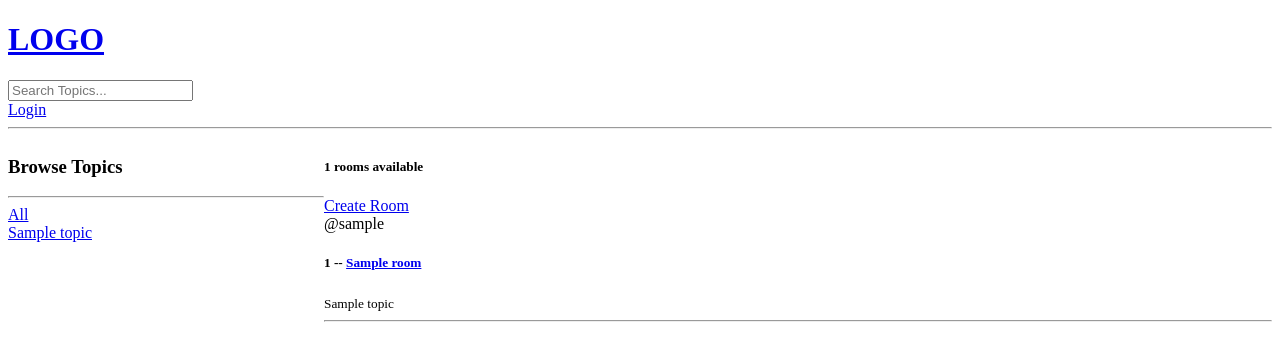
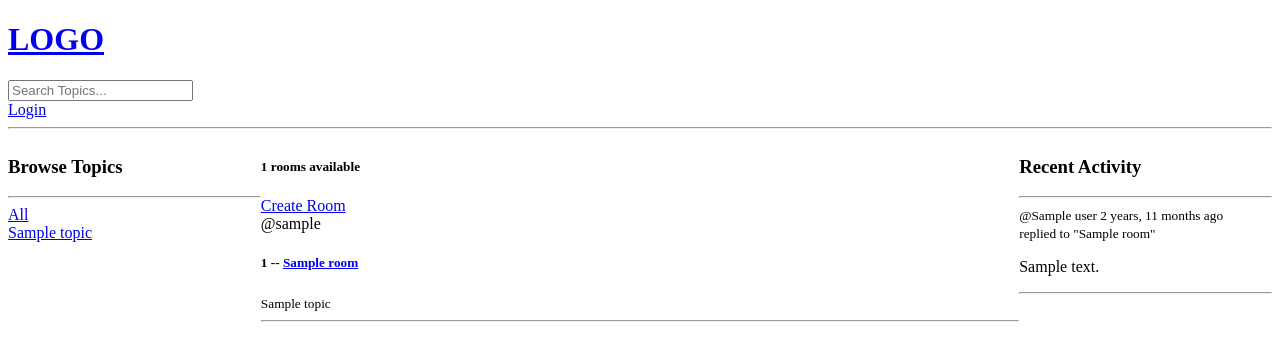
Before and after one commit to ylijokic/Discord_App, a Django app: template discord_app/base/templates/base/home.html in a window 1280 px wide. Shown: the top 361 px of the page. Run offline with Django 3.2, Linux system fonts and the light colour scheme; the template is opened without the code that fills it: most values are stand-ins (such as "Sample title", 1, 10 or a date in 2020).

Commit message:
Activity feed & create re-useable component templates

```diff
--- a/discord_app/base/models.py
+++ b/discord_app/base/models.py
@@ -31,5 +31,8 @@ class Message(models.Model):
     updated = models.DateTimeField(auto_now=True)
     created = models.DateTimeField(auto_now_add=True)
 
+    class Meta:
+        ordering = ['-updated', '-created']
+
     def __str__(self) -> str:
         return self.body[0:50]
--- /dev/null
+++ b/discord_app/base/templates/base/activity_component.html
@@ -0,0 +1,14 @@
+<h3>Recent Activity</h3>
+<hr>
+{% for room_message in room_messages%}
+<div>
+    <small>@{{room_message.user}} {{room_message.created|timesince}} ago</small>
+    <br>
+    <small>replied to "{{room_message.room}}"</small>
+    <p>{{room_message}}</p>
+    {% if request.user == room_message.user %}
+    <a href="{% url 'delete-message' room_message.id %}">Delete</a>
+    {% endif %}
+    <hr>
+</div>
+{% endfor %}
--- /dev/null
+++ b/discord_app/base/templates/base/feed_component.html
@@ -0,0 +1,14 @@
+<div>
+    {% for room in rooms %}
+    <div>
+        {% if request.user == room.host %}
+        <a href="{% url 'update-room' room.id %}">Edit</a>
+        <a href="{% url 'delete-room' room.id %}">Delete</a>
+        {% endif %}
+        <span>@{{room.host.username}}</span>
+        <h5>{{room.id}} -- <a href="{% url 'room' room.id %}">{{room.name}}</a></h5>
+        <small>{{room.topic.name}}</small>
+        <hr>
+    </div>
+    {% endfor %}
+</div>
--- a/discord_app/base/templates/base/home.html
+++ b/discord_app/base/templates/base/home.html
@@ -4,40 +4,21 @@
 <style>
     .home-container {
         display: grid;
-        grid-template-columns: 1fr 3fr;
+        grid-template-columns: 1fr 3fr 1fr;
     }
 </style>
 
 <div class="home-container">
     <div>
-        <h3>Browse Topics</h3>
-        <hr>
-        <div>
-            <a href="{% url 'home' %}">All</a>
-        </div>
-        {% for topic in topics%}
-        <div>
-            <a href="{% url 'home' %}?q={{topic.name}}">{{topic.name}}</a>
-        </div>
-        {% endfor %}
+        {% include 'base/topics_component.html' %}
     </div>
     <div>
         <h5>{{room_count}} rooms available</h5>
         <a href="{% url 'create-room' %}">Create Room</a>
-        <div>
-            {% for room in rooms %}
-            <div>
-                {% if request.user == room.host %}
-                    <a href="{% url 'update-room' room.id %}">Edit</a>
-                    <a href="{% url 'delete-room' room.id %}">Delete</a>
-                {% endif %}
-                <span>@{{room.host.username}}</span>
-                <h5>{{room.id}} -- <a href="{% url 'room' room.id %}">{{room.name}}</a></h5>
-                <small>{{room.topic.name}}</small>
-                <hr>
-            </div>
-            {% endfor %}
-        </div>
+        {% include 'base/feed_component.html' %}
+    </div>
+    <div>
+        {% include 'base/activity_component.html' %}
     </div>
 </div>
 {% endblock content %}
--- /dev/null
+++ b/discord_app/base/templates/base/topics_component.html
@@ -0,0 +1,10 @@
+<h3>Browse Topics</h3>
+<hr>
+<div>
+    <a href="{% url 'home' %}">All</a>
+</div>
+{% for topic in topics%}
+<div>
+    <a href="{% url 'home' %}?q={{topic.name}}">{{topic.name}}</a>
+</div>
+{% endfor %}
--- a/discord_app/base/views.py
+++ b/discord_app/base/views.py
@@ -65,12 +65,13 @@ def home(request):
     )
     topics = Topic.objects.all()
     room_count = rooms.count()
-    context = {'rooms': rooms, 'topics': topics, 'room_count': room_count}
+    room_messages = Message.objects.filter((Q(room__topic__name__icontains=q)))
+    context = {'rooms': rooms, 'topics': topics, 'room_count': room_count, 'room_messages': room_messages}
     return render(request, 'base/home.html', context)
 
 def room(request, id):
     room = Room.objects.get(id=id)
-    room_messages = room.message_set.all().order_by('-created')
+    room_messages = room.message_set.all()
     participants = room.participants.all()
 
     if request.method == 'POST':
```
Also changed, not shown: discord_app/db.sqlite3.
